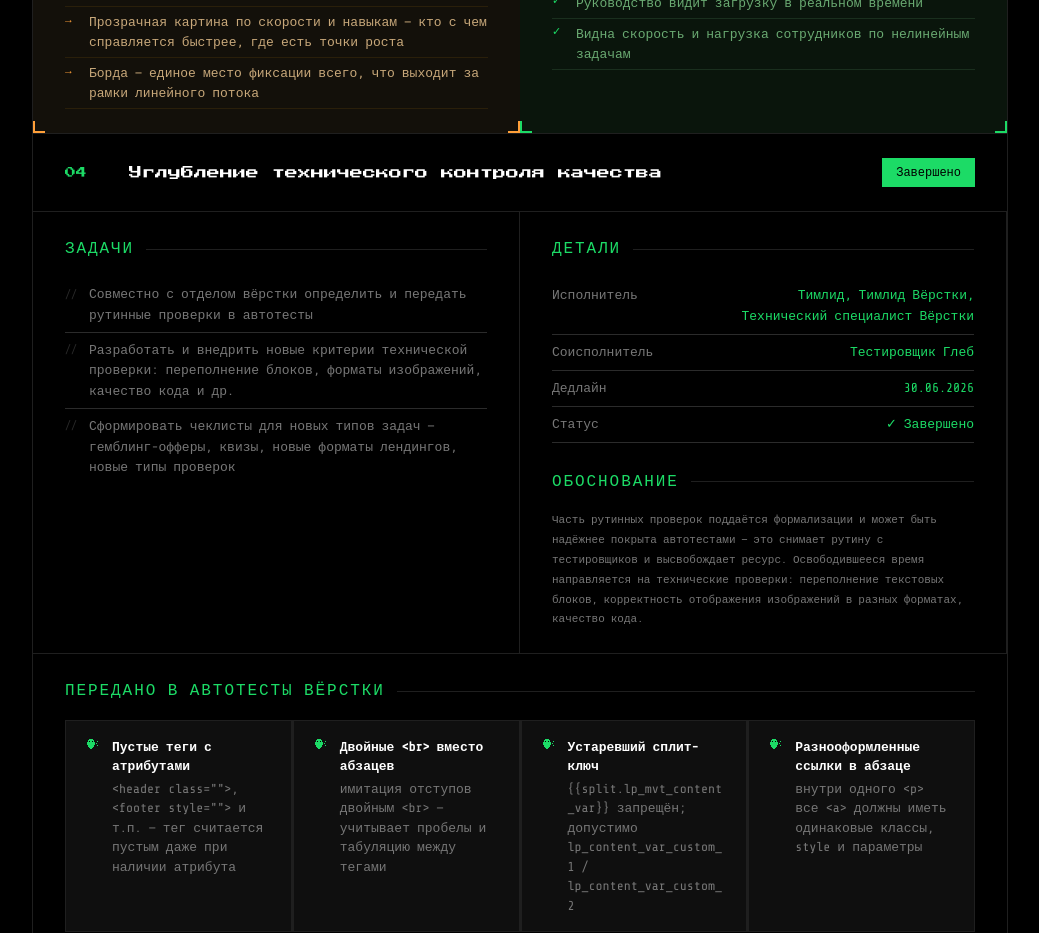
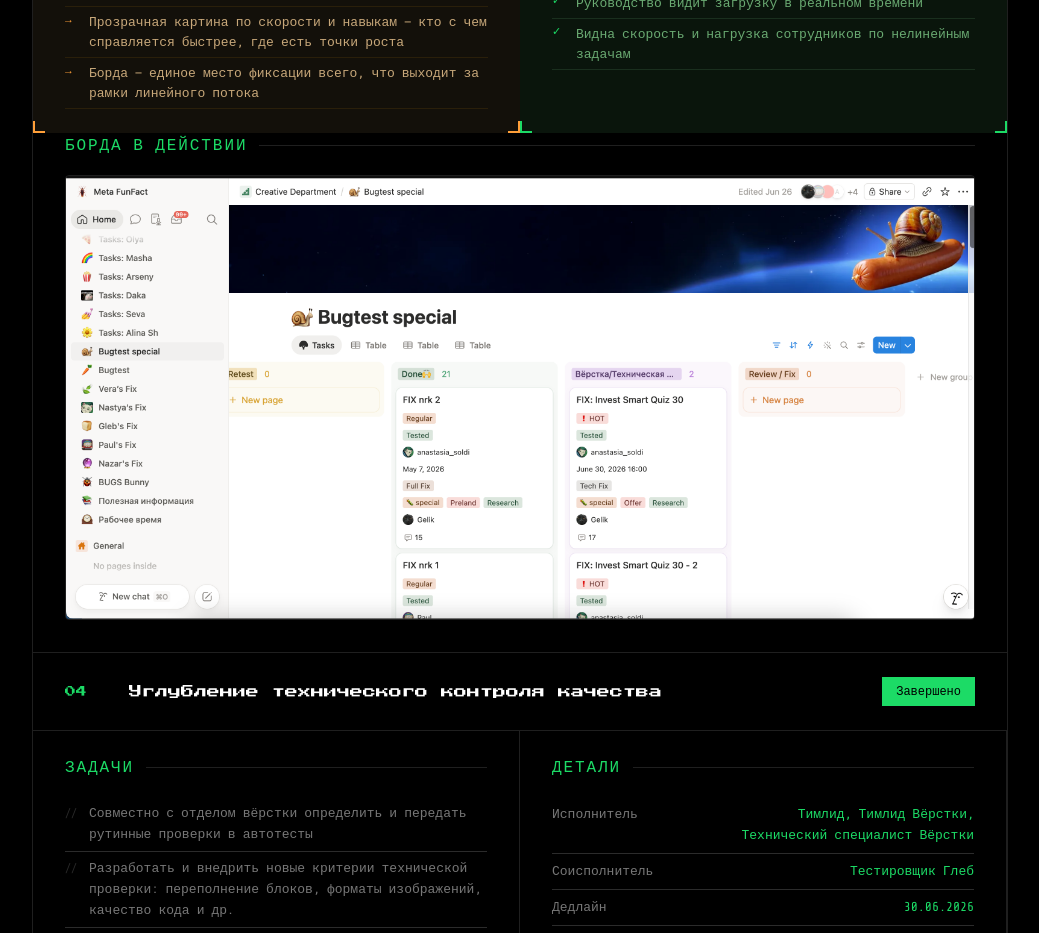
Before and after one commit to Kolobaka777/Q2, a Vue app: page / in a window 1280 px wide. Shown: the part 6180-7113 px from the top of the page, without its empty margins (120-1159 px from the left). Built offline with nearby package versions, Linux system fonts and the light colour scheme.

Commit message:
feat: добавить скрин борды в секцию П3

```diff
--- a/src/App.vue
+++ b/src/App.vue
@@ -37,7 +37,14 @@
     </PlanSection>
 
     <!-- П3: Оптимизация трекинга -->
-    <PlanSection v-bind="plans[2]" />
+    <PlanSection v-bind="plans[2]">
+      <template #after>
+        <div style="padding:0 2rem 2rem">
+          <div class="col-label" style="margin-bottom:1rem">Борда в действии</div>
+          <img src="/img/board.png" alt="Bugtest special — борда нелинейных задач" style="width:100%;border:1px solid var(--border);border-radius:4px;display:block" />
+        </div>
+      </template>
+    </PlanSection>
 
     <!-- П4: Технический контроль -->
     <PlanSection v-bind="plans[3]">
```
Also changed, not shown: public/img/board.png (added).
